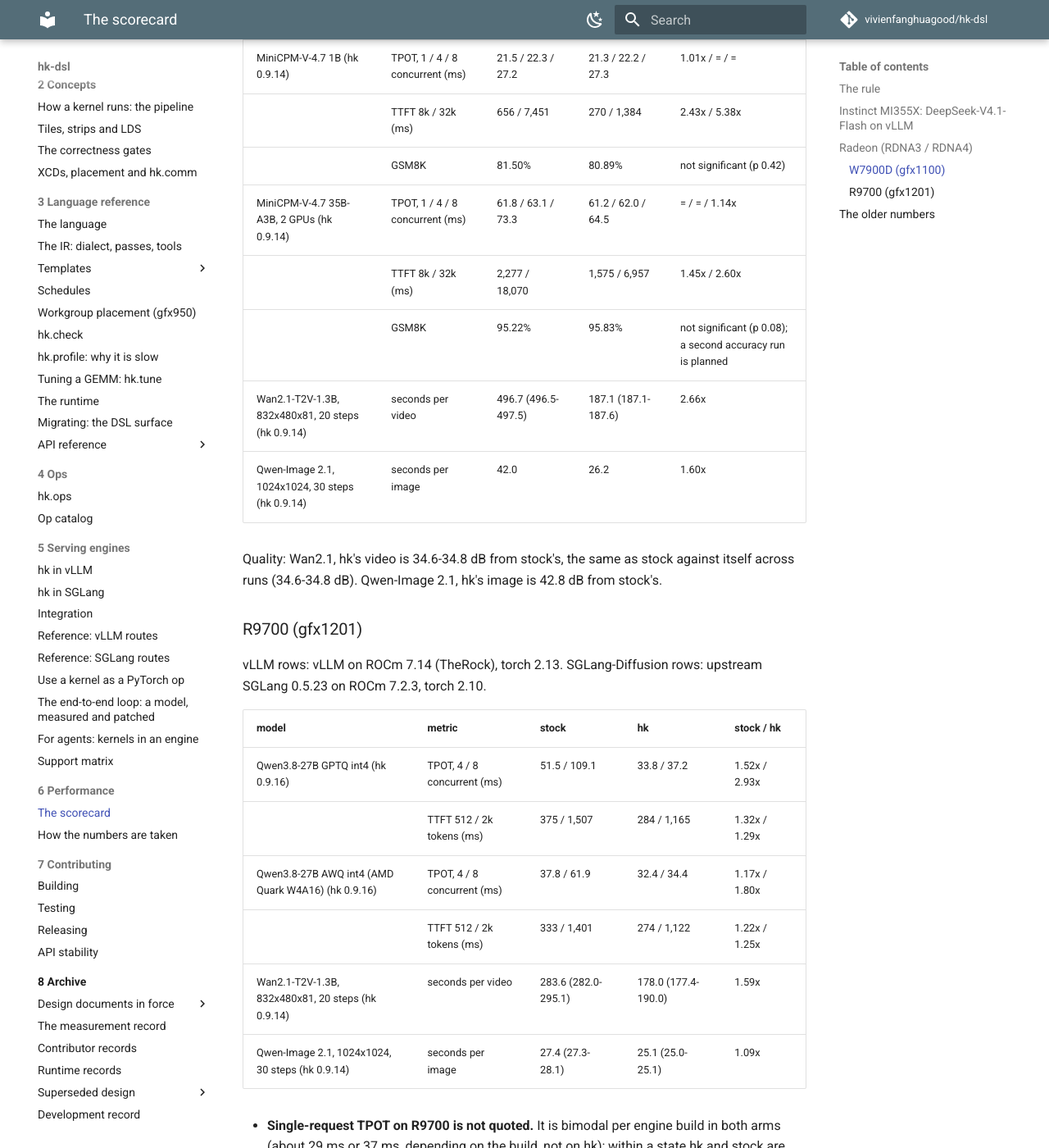
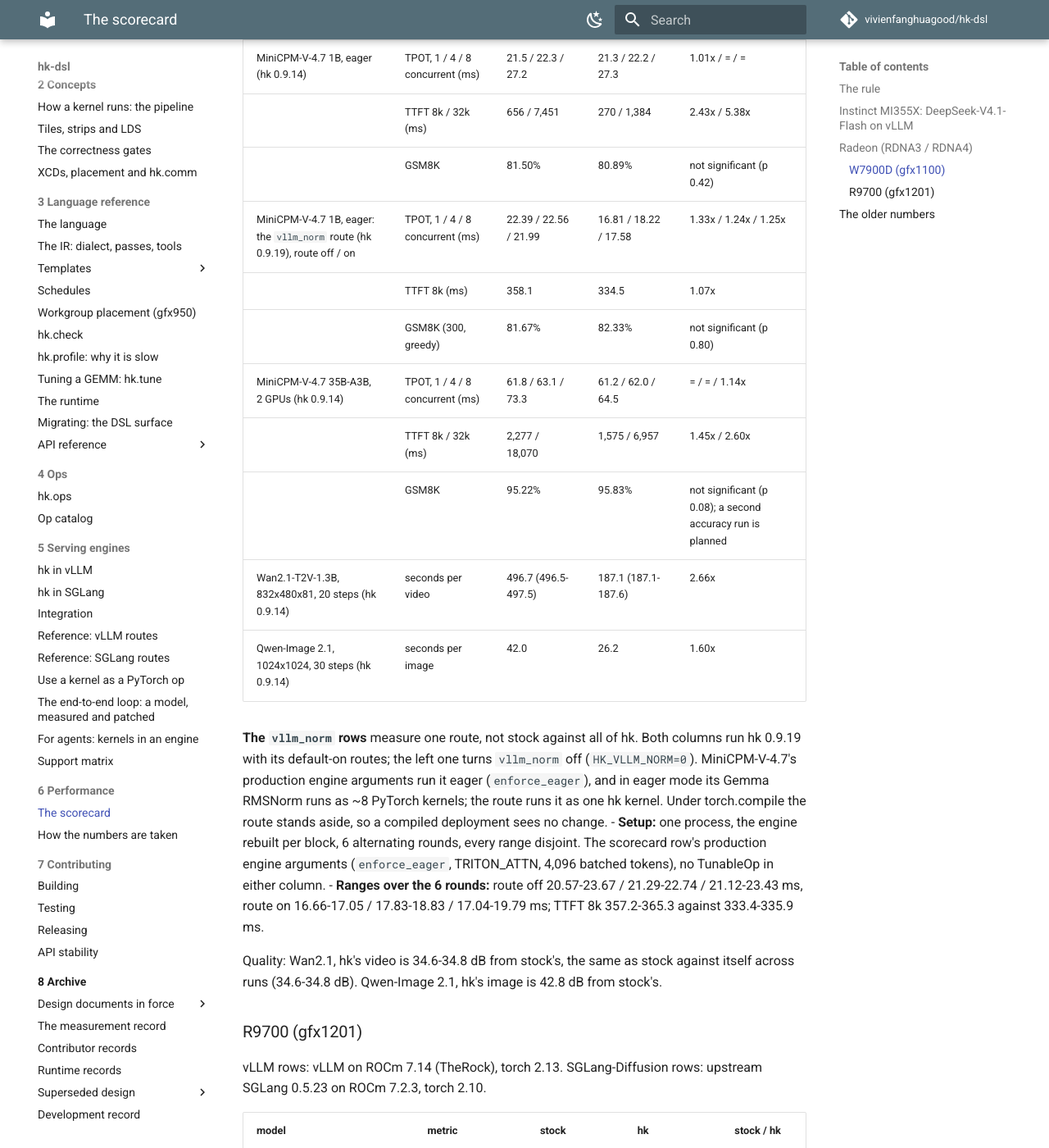
Before and after one commit to vivienfanghuagood/hk-dsl, an MkDocs documentation site: the page built from docs/performance/scorecard.md, in a window 1280 px wide and 1400 px high, scrolled down 3477 px. Shown: the whole window at 82% size. Built offline with MkDocs 1.6.1 and Material for MkDocs 9.7.7, drawn with Linux system fonts in a browser that asks for light colours; comment, search, counter and statistics services are not loaded.

Commit message:
scorecard: vllm_norm row for MiniCPM-V-4.7 1B eager on W7900D (hk 0.9.19), 6 rounds (#368)
* scorecard: vllm_norm route rows for MiniCPM-V-4.7 1B eager (W7900D hk 0.9.19, R9700), 6 rounds each

Co-Authored-By: Claude <noreply@anthropic.com>

* scorecard: W7900D vllm_norm row only; the R9700 row waits for a released wheel with #366

Co-Authored-By: Claude <noreply@anthropic.com>

---------

Co-authored-by: hfang <hfang@localhost>
Co-authored-by: Claude <noreply@anthropic.com>

```diff
--- a/docs/performance/scorecard.md
+++ b/docs/performance/scorecard.md
@@ -95,14 +95,26 @@ vLLM rows: vLLM on ROCm 7.14 (TheRock), torch 2.13. SGLang-Diffusion rows: SGLan
 | MiniCPM5-2B (hk 0.9.14) | TPOT, 1 / 4 / 8 concurrent (ms) | 7.90 / 9.29 / 10.66 | 7.92 / 8.76 / 9.16 | 1.00x (slightly worse) / 1.06x / 1.16x |
 | | TTFT 8k / 32k (ms) | 907 / 12,550 | 591 / 4,247 | 1.54x / 2.95x |
 | | GSM8K (1319, greedy) | 73.77% | 74.60% | not significant (McNemar p 0.42) |
-| MiniCPM-V-4.7 1B (hk 0.9.14) | TPOT, 1 / 4 / 8 concurrent (ms) | 21.5 / 22.3 / 27.2 | 21.3 / 22.2 / 27.3 | 1.01x / = / = |
+| MiniCPM-V-4.7 1B, eager (hk 0.9.14) | TPOT, 1 / 4 / 8 concurrent (ms) | 21.5 / 22.3 / 27.2 | 21.3 / 22.2 / 27.3 | 1.01x / = / = |
 | | TTFT 8k / 32k (ms) | 656 / 7,451 | 270 / 1,384 | 2.43x / 5.38x |
 | | GSM8K | 81.50% | 80.89% | not significant (p 0.42) |
+| MiniCPM-V-4.7 1B, eager: the `vllm_norm` route (hk 0.9.19), route off / on | TPOT, 1 / 4 / 8 concurrent (ms) | 22.39 / 22.56 / 21.99 | 16.81 / 18.22 / 17.58 | 1.33x / 1.24x / 1.25x |
+| | TTFT 8k (ms) | 358.1 | 334.5 | 1.07x |
+| | GSM8K (300, greedy) | 81.67% | 82.33% | not significant (p 0.80) |
 | MiniCPM-V-4.7 35B-A3B, 2 GPUs (hk 0.9.14) | TPOT, 1 / 4 / 8 concurrent (ms) | 61.8 / 63.1 / 73.3 | 61.2 / 62.0 / 64.5 | = / = / 1.14x |
 | | TTFT 8k / 32k (ms) | 2,277 / 18,070 | 1,575 / 6,957 | 1.45x / 2.60x |
 | | GSM8K | 95.22% | 95.83% | not significant (p 0.08); a second accuracy run is planned |
 | Wan2.1-T2V-1.3B, 832x480x81, 20 steps (hk 0.9.14) | seconds per video | 496.7 (496.5-497.5) | 187.1 (187.1-187.6) | 2.66x |
 | Qwen-Image 2.1, 1024x1024, 30 steps (hk 0.9.14) | seconds per image | 42.0 | 26.2 | 1.60x |
+
+**The `vllm_norm` rows** measure one route, not stock against all of hk. Both columns run hk 0.9.19 with its
+default-on routes; the left one turns `vllm_norm` off (`HK_VLLM_NORM=0`). MiniCPM-V-4.7's production engine
+arguments run it eager (`enforce_eager`), and in eager mode its Gemma RMSNorm runs as ~8 PyTorch kernels; the route
+runs it as one hk kernel. Under torch.compile the route stands aside, so a compiled deployment sees no change.
+- **Setup:** one process, the engine rebuilt per block, 6 alternating rounds, every range disjoint. The scorecard row's
+  production engine arguments (`enforce_eager`, TRITON_ATTN, 4,096 batched tokens), no TunableOp in either column.
+- **Ranges over the 6 rounds:** route off 20.57-23.67 / 21.29-22.74 / 21.12-23.43 ms, route on 16.66-17.05 /
+  17.83-18.83 / 17.04-19.79 ms; TTFT 8k 357.2-365.3 against 333.4-335.9 ms.
 
 Quality: Wan2.1, hk's video is 34.6-34.8 dB from stock's, the same as stock against itself across runs (34.6-34.8 dB). Qwen-Image 2.1,
 hk's image is 42.8 dB from stock's.
```
